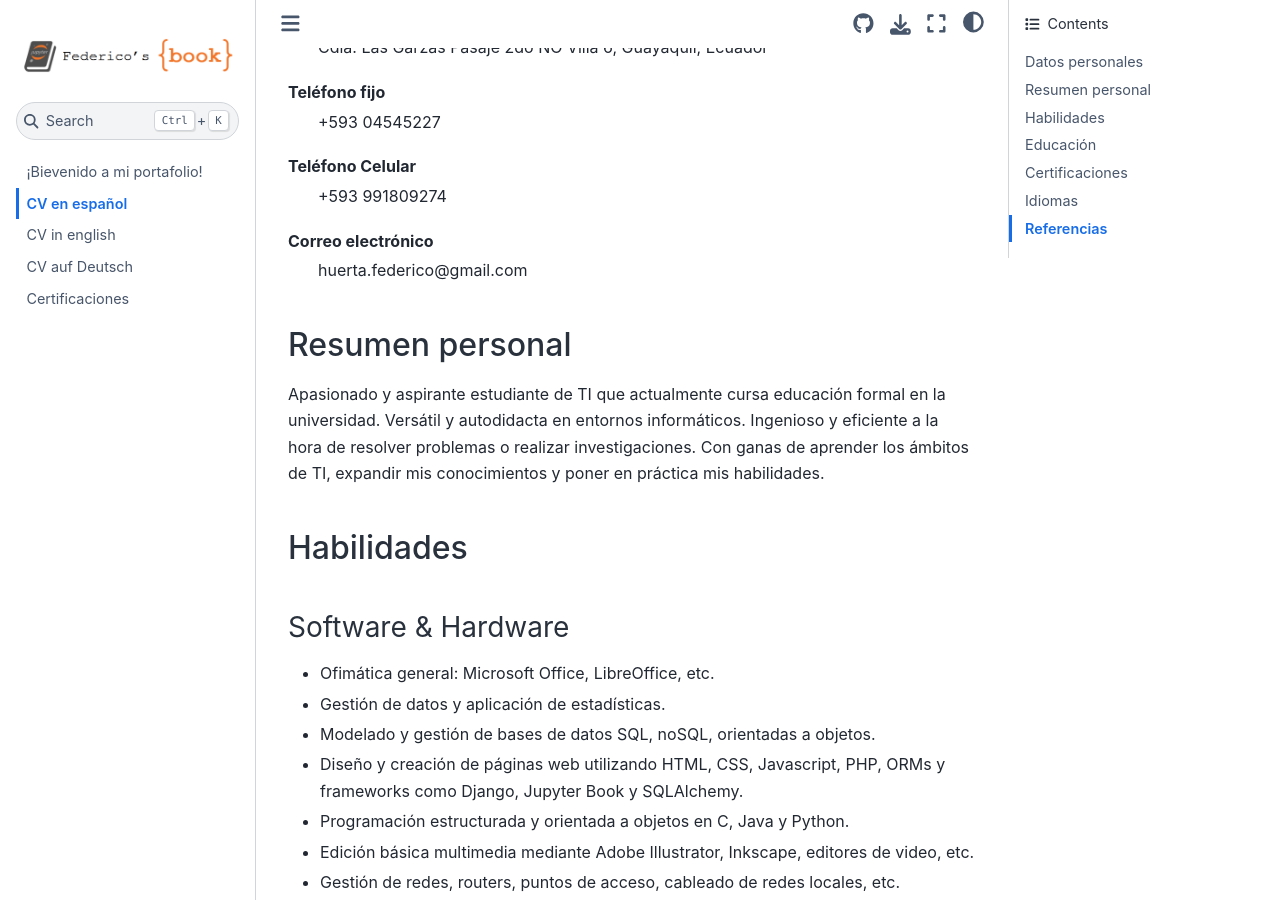
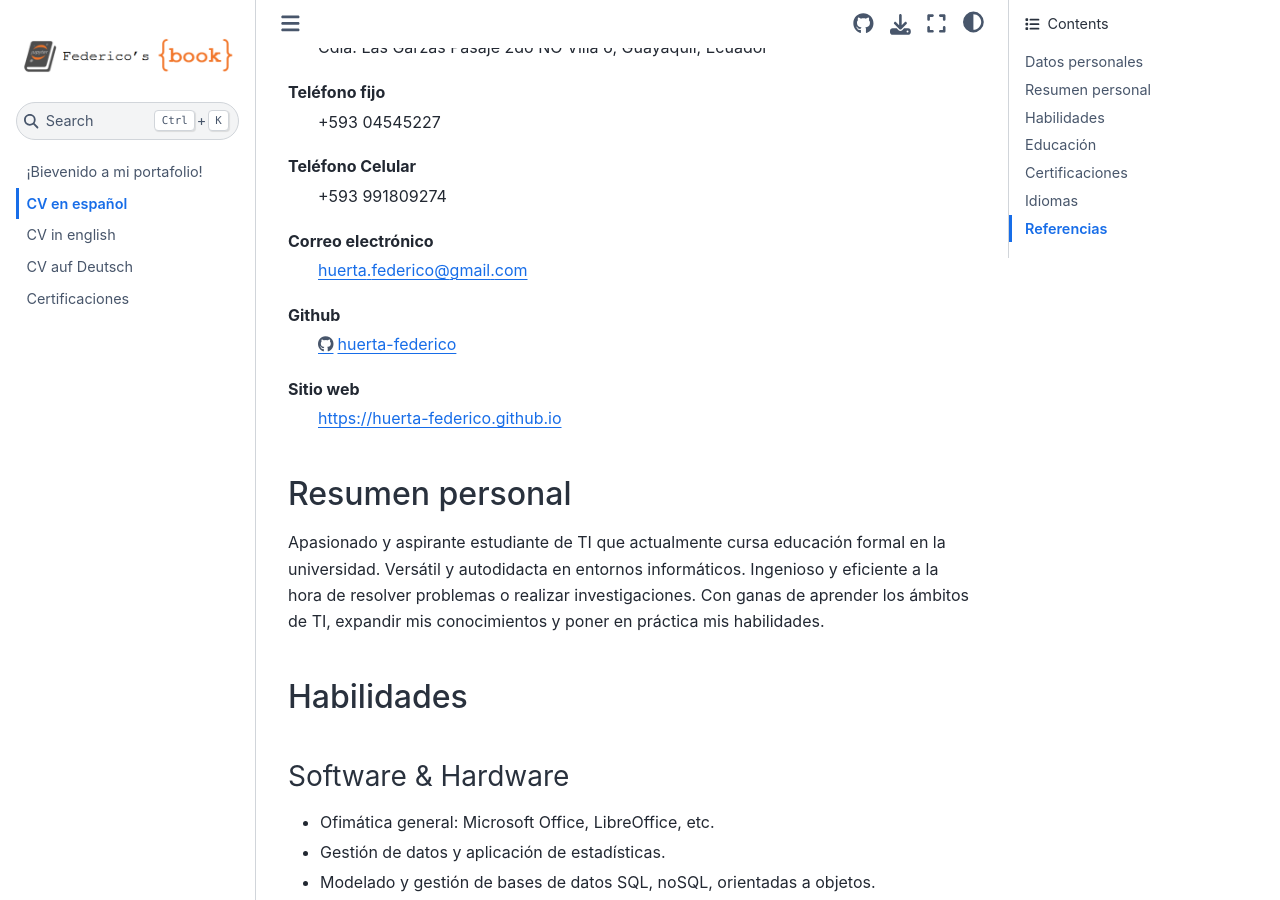
Before and after one commit to huerta-federico/huerta-federico.github.io, a Jupyter Book: the page built from cv_spa.md, in a window 1280 px wide and 900 px high, scrolled down 617 px. Built offline with Jupyter Book 1.0.4 settings and Sphinx 7.4.7 and the Sphinx Book theme 1.1.4, drawn with Linux system fonts in a browser that asks for light colours.

Commit message:
added links

````diff
--- a/cv_spa.md
+++ b/cv_spa.md
@@ -1,7 +1,7 @@
 # CV en español
 
 ```{note}
-Descargar PDF {download}`clic aquí </pdf/CV_Español.pdf>`
+Descargar PDF {download}`clic aquí </pdf/CV_Federico_Huerta_spa.pdf>`
 ```
 
 ## Datos personales
@@ -27,7 +27,13 @@ Teléfono Celular
 : +593 991809274
 
 Correo electrónico
-: huerta.federico@gmail.com
+: [huerta.federico@gmail.com](mailto:huerta.federico@gmail.com)
+
+Github
+: [https://github.com/huerta-federico](https://github.com/huerta-federico)
+
+Sitio web
+: [https://huerta-federico.github.io](https://huerta-federico.github.io)
 
 ## Resumen personal
 Apasionado y aspirante estudiante de TI que actualmente cursa educación formal en la universidad. Versátil  y autodidacta en entornos informáticos. Ingenioso y eficiente a la hora de resolver problemas o realizar investigaciones. Con ganas de aprender los ámbitos de TI, expandir mis conocimientos y poner en práctica mis habilidades.
````
Also changed, not shown: cv_deu.md (+8 -2 lines), cv_eng.md (+8 -2 lines), 6 other files.
